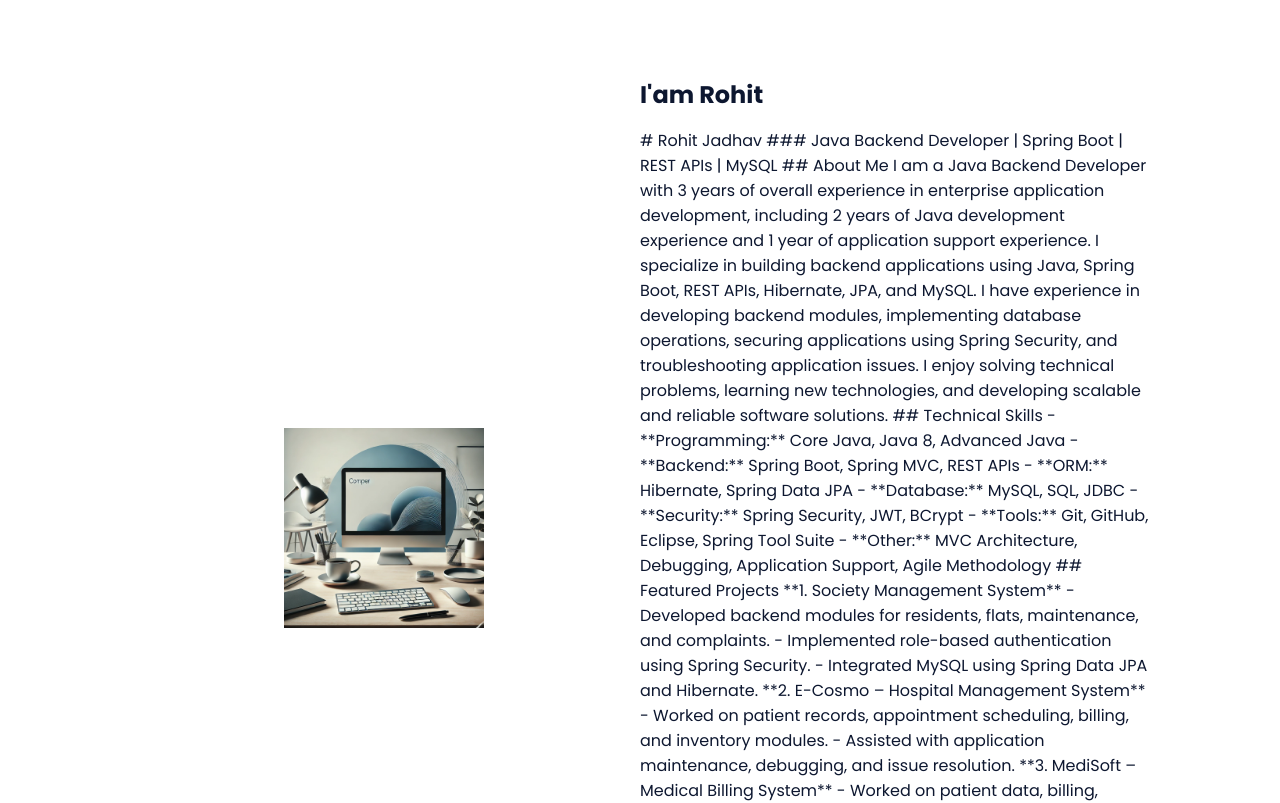
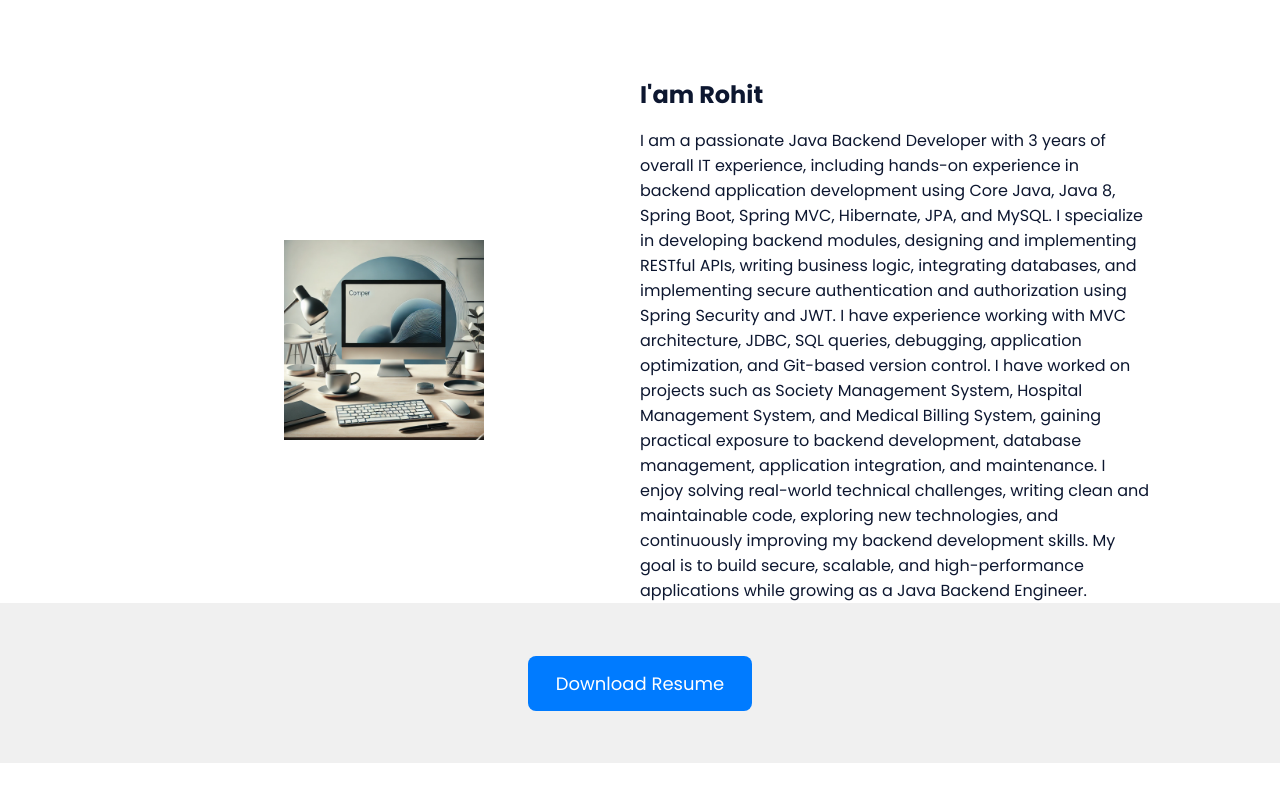
Before and after one commit to EmbedCode-Tech/myportfolio, a plain HTML site: page index.html in a window 1280 px wide. Shown: the part 847-1650 px from the top of the page. Drawn offline with nearby package versions, Linux system fonts and the light colour scheme.

Commit message:
Update index.html

```diff
--- a/index.html
+++ b/index.html
@@ -74,50 +74,13 @@
 
                     <div>
                         <h2 class="about__subtitle">I'am Rohit</h2>
-                        <p class="about__text"># Rohit Jadhav
-### Java Backend Developer | Spring Boot | REST APIs | MySQL
+                        <p class="about__text">I am a passionate Java Backend Developer with 3 years of overall IT experience, including hands-on experience in backend application development using Core Java, Java 8, Spring Boot, Spring MVC, Hibernate, JPA, and MySQL.
 
-## About Me
+I specialize in developing backend modules, designing and implementing RESTful APIs, writing business logic, integrating databases, and implementing secure authentication and authorization using Spring Security and JWT. I have experience working with MVC architecture, JDBC, SQL queries, debugging, application optimization, and Git-based version control.
 
-I am a Java Backend Developer with 3 years of overall experience in enterprise application development, including 2 years of Java development experience and 1 year of application support experience.
+I have worked on projects such as Society Management System, Hospital Management System, and Medical Billing System, gaining practical exposure to backend development, database management, application integration, and maintenance.
 
-I specialize in building backend applications using Java, Spring Boot, REST APIs, Hibernate, JPA, and MySQL. I have experience in developing backend modules, implementing database operations, securing applications using Spring Security, and troubleshooting application issues.
-
-I enjoy solving technical problems, learning new technologies, and developing scalable and reliable software solutions.
-
-## Technical Skills
-
-- **Programming:** Core Java, Java 8, Advanced Java
-- **Backend:** Spring Boot, Spring MVC, REST APIs
-- **ORM:** Hibernate, Spring Data JPA
-- **Database:** MySQL, SQL, JDBC
-- **Security:** Spring Security, JWT, BCrypt
-- **Tools:** Git, GitHub, Eclipse, Spring Tool Suite
-- **Other:** MVC Architecture, Debugging, Application Support, Agile Methodology
-
-## Featured Projects
-
-**1. Society Management System**
-- Developed backend modules for residents, flats, maintenance, and complaints.
-- Implemented role-based authentication using Spring Security.
-- Integrated MySQL using Spring Data JPA and Hibernate.
-
-**2. E-Cosmo – Hospital Management System**
-- Worked on patient records, appointment scheduling, billing, and inventory modules.
-- Assisted with application maintenance, debugging, and issue resolution.
-
-**3. MediSoft – Medical Billing System**
-- Worked on patient data, billing, insurance claims, and report management.
-- Provided application support, SQL troubleshooting, and bug fixes.
-
-## Education
-
-Bachelor of Computer Science (BCS)
-Shivaji University, Kolhapur
-
-## Career Objective
-
-To grow as a Java Backend Developer by contributing to challenging software development projects, strengthening my backend engineering skills, and building efficient, secure, and scalable applications.</p>
+I enjoy solving real-world technical challenges, writing clean and maintainable code, exploring new technologies, and continuously improving my backend development skills. My goal is to build secure, scalable, and high-performance applications while growing as a Java Backend Engineer.</p>
                           </div></div>
                           <div class="resume_container">
                             <a href="Rohit_Jadhav_Resume.pdf" class="button_1">Download Resume</a>
```
